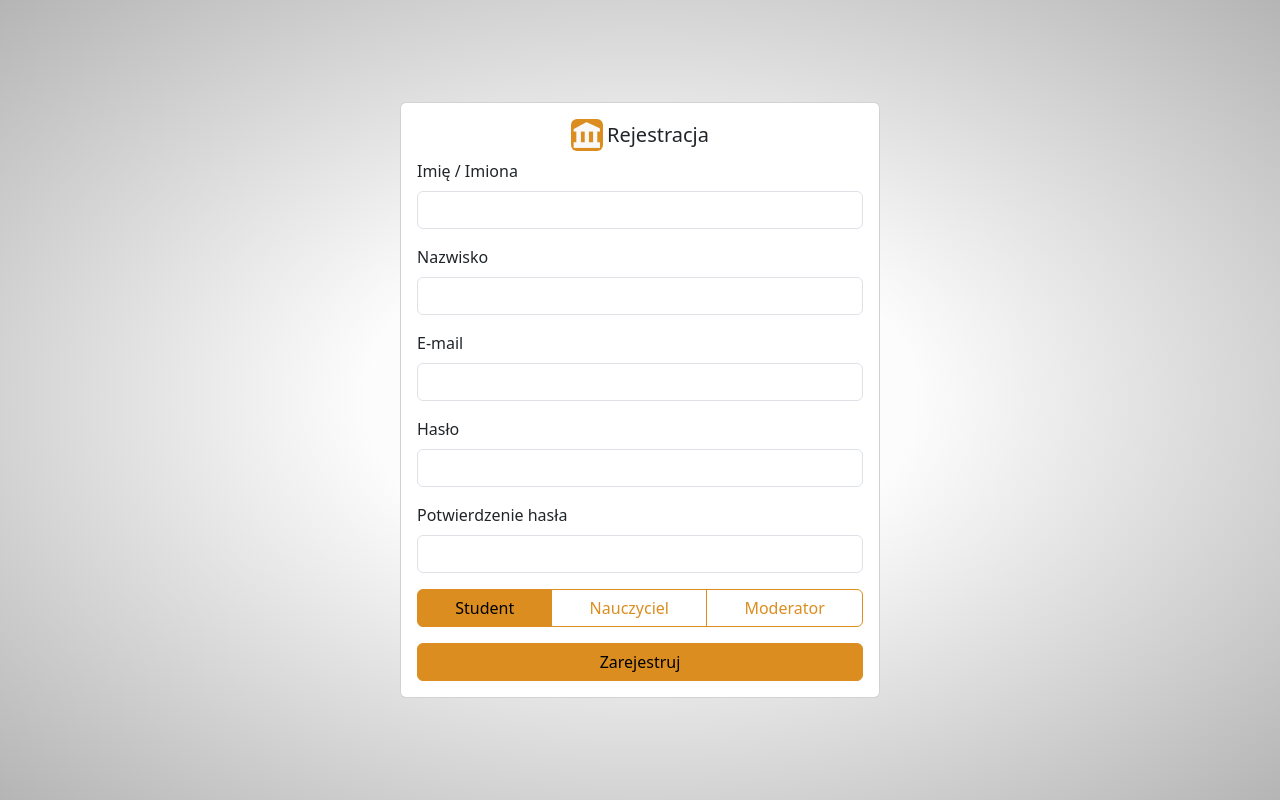
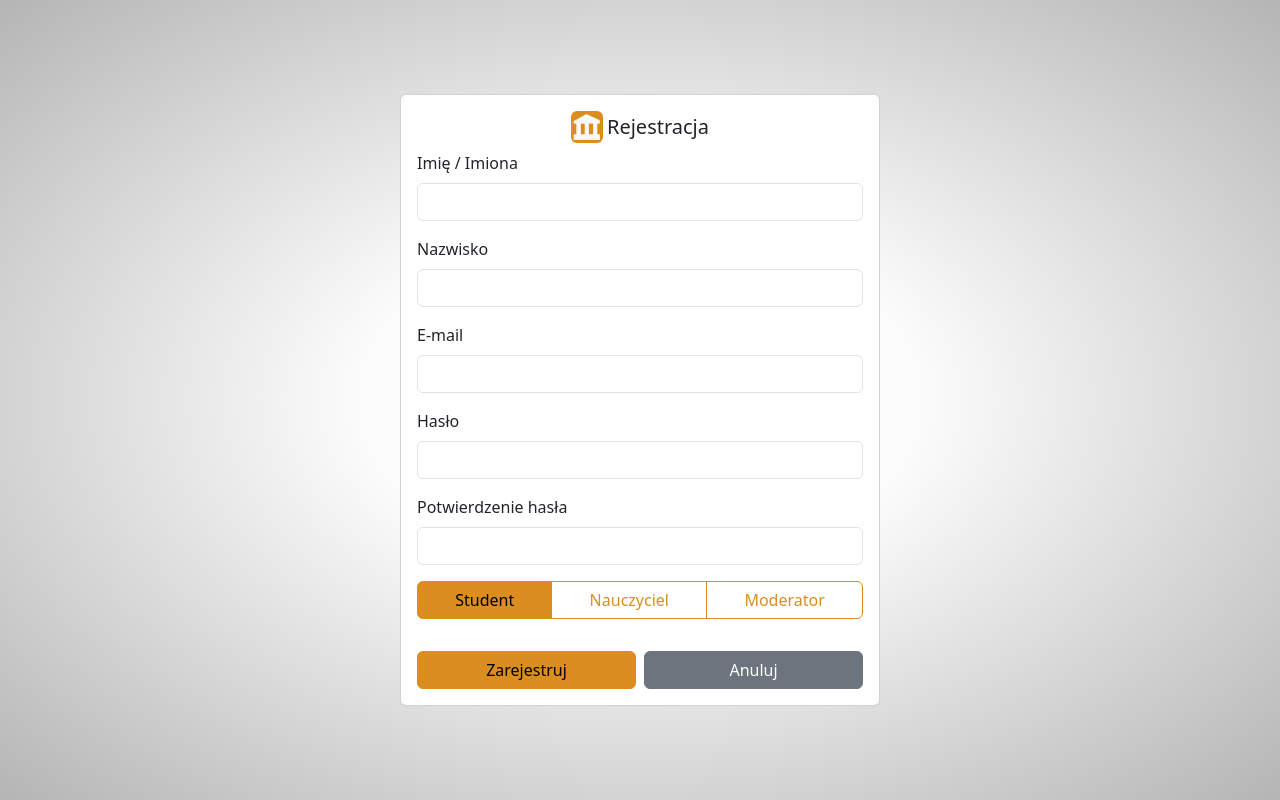
Before and after one commit to StudletOrg/StudletFrontend, a React (Create React App) app: page /register in a window 1280 px wide. Built offline with nearby package versions, Linux system fonts and the light colour scheme; the HTML template or start-up script is replaced by a standard one.

Commit message:
Adds implementation of login and register forms, adds remember me to login form, adds cancel button to register form

```diff
--- a/package.json
+++ b/package.json
@@ -11,10 +11,13 @@
     "@types/node": "^16.18.126",
     "@types/react": "^19.0.12",
     "@types/react-dom": "^19.0.4",
+    "axios": "^1.8.4",
     "bootstrap": "^5.3.3",
     "react": "^19.1.0",
     "react-bootstrap": "^2.10.9",
+    "react-cookie": "^8.0.1",
     "react-dom": "^19.1.0",
+    "react-jwt": "^1.3.0",
     "react-router-dom": "^7.4.1",
     "react-scripts": "5.0.1",
     "sass": "^1.86.0",
--- a/src/Home.tsx
+++ b/src/Home.tsx
@@ -1,12 +1,17 @@
 import { useContext } from "react";
 import LoginForm from "./LoginForm";
-import { LoginContext, LoginContextData } from "./App";
 import Dashboard from "./Dashboard";
+import { useCookies } from "react-cookie";
+import { isExpired } from "react-jwt";
 
 function Home() {
-  let { loggedIn } = useContext(LoginContext);
+  const [cookies, setCookie, removeCookie] = useCookies(['jwtToken']);
+  const loggedIn = cookies.jwtToken && !isExpired(cookies.jwtToken);
+
+  console.log(cookies.jwtToken, isExpired(cookies.jwtToken));
+
   return (
-      loggedIn ? <Dashboard /> : <LoginForm />
+    loggedIn ? <Dashboard /> : <LoginForm />
   );
 }
 
--- a/src/LoginForm.tsx
+++ b/src/LoginForm.tsx
@@ -1,14 +1,59 @@
 import { useNavigate } from 'react-router-dom';
 import logo from './img/logo32.png';
-import { useContext } from 'react';
-import { LoginContext } from './App';
+import React from 'react';
 import { Button, Card, Form } from 'react-bootstrap';
+import axios from 'axios';
+import { useCookies } from 'react-cookie';
+
+interface LoginResponseData {
+  token: string
+}
 
 function LoginForm() {
-  let navigate = useNavigate();
+  let [cookies, setCookie, removeCookie] = useCookies(['jwtToken']);
+  let [email, setEmail] = React.useState<string>('');
+  let [password, setPassword] = React.useState<string>('');
+  let [rememberMe, setRememberMe] = React.useState<boolean>(false);
 
-  const onSubmitClick = () => {
+  const [emailError, setEmailError] = React.useState<string>('');
+  const [passwordError, setPasswordError] = React.useState<string>('');
 
+  const onSubmitClick = (event: React.FormEvent<HTMLFormElement>) => {
+    event.preventDefault();
+
+    let validationError = false;
+    function validate(condition: boolean, setFunc: React.Dispatch<React.SetStateAction<string>>, message: string) {
+      if (condition) {
+        setFunc(message);
+        validationError = true;
+      }
+      else {
+        setFunc('');
+      }
+    };
+
+    validate(email.length == 0, setEmailError, 'E-mail jest wymagany');
+    validate(password.length == 0, setPasswordError, 'Hasło jest wymagane');
+
+    if (!validationError) {
+      axios.post(process.env.REACT_APP_API_URL + '/api/login', {
+        email: email,
+        password: password
+      }).then((response) => {
+        if (response.status === 200) {
+          const data = response.data as LoginResponseData;
+          setCookie('jwtToken', data.token, {
+            path: '/',
+            expires: rememberMe ? new Date(Date.now() + 1000 * 60 * 60 * 24 * 365) : undefined // 365 dni na wygasniecie ciasteczka
+          });
+        }
+        else {
+          // Coś tu chyba powinno sie znajdować
+        }
+      }).catch((error) => {
+        console.log(error);
+      });
+    }
   };
 
   return (
@@ -22,16 +67,21 @@ function LoginForm() {
             </h4>
           </Card.Title>
           <Card.Text>
-            <Form>
+            <Form noValidate onSubmit={onSubmitClick}>
               <Form.Group className='mb-3'>
                 <Form.Label>E-mail</Form.Label>
-                <Form.Control type="email" />
+                <Form.Control type="email" onChange={e => setEmail(e.target.value)} required />
+                {emailError.length > 0 && <Form.Text className='text-danger'>{emailError}</Form.Text>}
               </Form.Group>
               <Form.Group className='mb-3'>
                 <Form.Label>Hasło</Form.Label>
-                <Form.Control type="password" />
+                <Form.Control type="password" onChange={e => setPassword(e.target.value)} required />
+                {passwordError.length > 0 && <Form.Text className='text-danger'>{passwordError}</Form.Text>}
               </Form.Group>
-              <Button variant="primary" style={{ width: '100%' }} onClick={onSubmitClick}>Zaloguj</Button>
+              <Form.Group className='mb-3'>
+                <Form.Check type="checkbox" label="Zapamietaj mnie" id='rememberme' onChange={e => setRememberMe(e.target.checked)} checked={rememberMe}/>
+              </Form.Group>
+              <Button type="submit" variant="primary" style={{ width: '100%' }}>Zaloguj</Button>
             </Form>
           </Card.Text>
         </Card.Body>
--- a/src/RegisterForm.tsx
+++ b/src/RegisterForm.tsx
@@ -1,7 +1,9 @@
 import { useNavigate } from "react-router-dom";
 import logo from "./img/logo32.png";
 import React from "react";
-import { Button, ButtonGroup, Card, CardBody, Form, InputGroup } from "react-bootstrap";
+import { Button, ButtonGroup, Card, CardBody, Col, Container, Form, InputGroup, Row } from "react-bootstrap";
+import { emailRegex, passwordRegex } from "./Validation";
+import axios from "axios";
 
 export interface RegisterData {
   firstName: string;
@@ -9,6 +11,7 @@ export interface RegisterData {
   email: string;
   password: string;
   confirmPassword: string;
+  role: RoleType;
 };
 
 export type RegisterFormProps = {
@@ -19,32 +22,66 @@ export type RegisterFormProps = {
 export type RoleType = "student" | "teacher" | "moderator";
 
 function RegisterForm({ onRegister, onCancel }: RegisterFormProps) {
-  let navigate = useNavigate();
-  let firstNameRef = React.useRef<HTMLInputElement>(null);
-  let lastNameRef = React.useRef<HTMLInputElement>(null);
-  let emailRef = React.useRef<HTMLInputElement>(null);
-  let passwordRef = React.useRef<HTMLInputElement>(null);
-  let confirmPasswordRef = React.useRef<HTMLInputElement>(null);
+  const [firstnameError, setFirstnameError] = React.useState<string>('');
+  const [lastnameError, setLastnameError] = React.useState<string>('');
+  const [emailError, setEmailError] = React.useState<string>('');
+  const [passwordError, setPasswordError] = React.useState<string>('');
+  const [confirmPasswordError, setConfirmPasswordError] = React.useState<string>('');
+  const [responseError, setResponseError] = React.useState<string>('');
 
-  let [role, setRole] = React.useState<RoleType>("student");
+  const [firstname, setFirstname] = React.useState<string>('');
+  const [lastname, setLastname] = React.useState<string>('');
+  const [email, setEmail] = React.useState<string>('');
+  const [password, setPassword] = React.useState<string>('');
+  const [confirmPassword, setConfirmPassword] = React.useState<string>('');
+  const [role, setRole] = React.useState<RoleType>("student");
 
-  let onSubmitClick = () => {
-    const emailValidateRegex = /^[a-zA-Z0-9._%+-]+@[a-zA-Z0-9.-]+\.[a-zA-Z]{2,}$/;
-    if (emailValidateRegex.test(emailRef.current!.value)) {
+  const onCancelClick = () => {
+    onCancel && onCancel();
+  };
 
+  const onSubmitClick = (e: React.FormEvent<HTMLFormElement>) => {
+    e.preventDefault();
+
+    let validationError = false;
+    function validate(condition: boolean, setFunc: React.Dispatch<React.SetStateAction<string>>, message: string) {
+      if (condition) {
+        setFunc(message);
+        validationError = true;
+      }
+      else {
+        setFunc('');
+      }
+    };
+
+    validate(firstname.length == 0, setFirstnameError, 'Imie jest wymagane');
+    validate(lastname.length == 0, setLastnameError, 'Nazwisko jest wymagane');
+    validate(password.length == 0, setPasswordError, 'Hasło jest wymagane');
+    validate(!passwordRegex.test(password), setPasswordError, 'Niepoprawny format hasła');
+    validate(password != confirmPassword, setConfirmPasswordError, 'Hasła nie zgadzają się');
+    validate(!emailRegex.test(email), setEmailError, 'Niepoprawny format e-maila');
+
+    if (!validationError) {
+      // TODO: pełne zaimplementowanie rejestracji
+      const data = {
+        firstName: firstname,
+        lastName: lastname,
+        email: email,
+        password: password,
+        role: role
+      } as RegisterData;
+
+      axios.post(process.env.REACT_APP_API_URL + '/api/register', data).then((response) => {
+        if (response.status == 201) {
+          onRegister && onRegister(data);
+        }
+        else {
+          setResponseError(response.data.message);
+        }
+      }).catch((error) => {
+        console.log(error);
+      });
     }
-
-    if (passwordRef.current!.value !== confirmPasswordRef.current!.value) {
-
-    }
-
-    onRegister && onRegister({
-      firstName: firstNameRef.current!.value,
-      lastName: lastNameRef.current!.value,
-      email: emailRef.current!.value,
-      password: passwordRef.current!.value,
-      confirmPassword: confirmPasswordRef.current!.value
-    });
   };
 
   return (
@@ -58,33 +95,44 @@ function RegisterForm({ onRegister, onCancel }: RegisterFormProps) {
             </h5>
           </Card.Title>
           <Card.Text>
-            <Form>
+            <Form noValidate onSubmit={onSubmitClick}>
               <Form.Group className='mb-3'>
                 <Form.Label>Imię / Imiona</Form.Label>
-                <Form.Control type="text" />
+                <Form.Control type="text" onChange={e => setFirstname(e.target.value)} required />
+                {firstnameError.length > 0 && <Form.Label className="text-danger">{firstnameError}</Form.Label>}
               </Form.Group>
               <Form.Group className='mb-3'>
                 <Form.Label>Nazwisko</Form.Label>
-                <Form.Control type="text" />
+                <Form.Control type="text" onChange={e => setLastname(e.target.value)} required />
+                {lastnameError.length > 0 && <Form.Label className="text-danger">{lastnameError}</Form.Label>}
               </Form.Group>
               <Form.Group className='mb-3'>
                 <Form.Label>E-mail</Form.Label>
-                <Form.Control type="email" />
+                <Form.Control type="email" onChange={e => setEmail(e.target.value)} required />
+                {emailError.length > 0 && <Form.Label className="text-danger">{emailError}</Form.Label>}
               </Form.Group>
               <Form.Group className='mb-3'>
                 <Form.Label>Hasło</Form.Label>
-                <Form.Control type="password" />
+                <Form.Control type="password" onChange={e => setPassword(e.target.value)} required />
+                {passwordError.length > 0 && <Form.Label className="text-danger">{passwordError}</Form.Label>}
               </Form.Group>
               <Form.Group className='mb-3'>
                 <Form.Label>Potwierdzenie hasła</Form.Label>
-                <Form.Control type="password" />
+                <Form.Control type="password" onChange={e => setConfirmPassword(e.target.value)} required />
+                {confirmPasswordError.length > 0 && <Form.Label className="text-danger">{confirmPasswordError}</Form.Label>}
               </Form.Group>
-              <ButtonGroup className="mb-3" style={{ width: '100%' }}>
+              <ButtonGroup className="mb-3 w-100">
                 <Button variant={`${role === "student" ? "primary" : "outline-primary"}`} onClick={() => setRole("student")}>Student</Button>
                 <Button variant={`${role === "teacher" ? "primary" : "outline-primary"}`} onClick={() => setRole("teacher")}>Nauczyciel</Button>
                 <Button variant={`${role === "moderator" ? "primary" : "outline-primary"}`} onClick={() => setRole("moderator")}>Moderator</Button>
               </ButtonGroup>
-              <Button variant="primary" style={{ width: '100%' }} onClick={onSubmitClick}>Zarejestruj</Button>
+              {responseError.length > 0 && <Form.Label className="text-danger">{responseError}</Form.Label>}
+              <Container>
+                <Row className="mt-3 d-flex flex-row justify-content-between gap-2">
+                  <Col className="p-0"><Button type="submit" variant="primary" className="w-100">Zarejestruj</Button></Col>
+                  <Col className="p-0"><Button type="button" variant="secondary" className="w-100" onClick={() => onCancelClick()}>Anuluj</Button></Col>
+                </Row>
+              </Container>
             </Form>
           </Card.Text>
         </Card.Body>
--- /dev/null
+++ b/src/Validation.ts
@@ -0,0 +1,2 @@
+export const emailRegex = /^[a-zA-Z0-9._%+-]+@[a-zA-Z0-9.-]+\.[a-zA-Z]{2,}$/;
+export const passwordRegex = /^(?=.*[A-Za-z])(?=.*\d)[A-Za-z\d]{8,}$/;
```
Also changed, not shown: src/App.tsx (+8 -5 lines), 1 other file (tests, documents, lock files or other folders).
